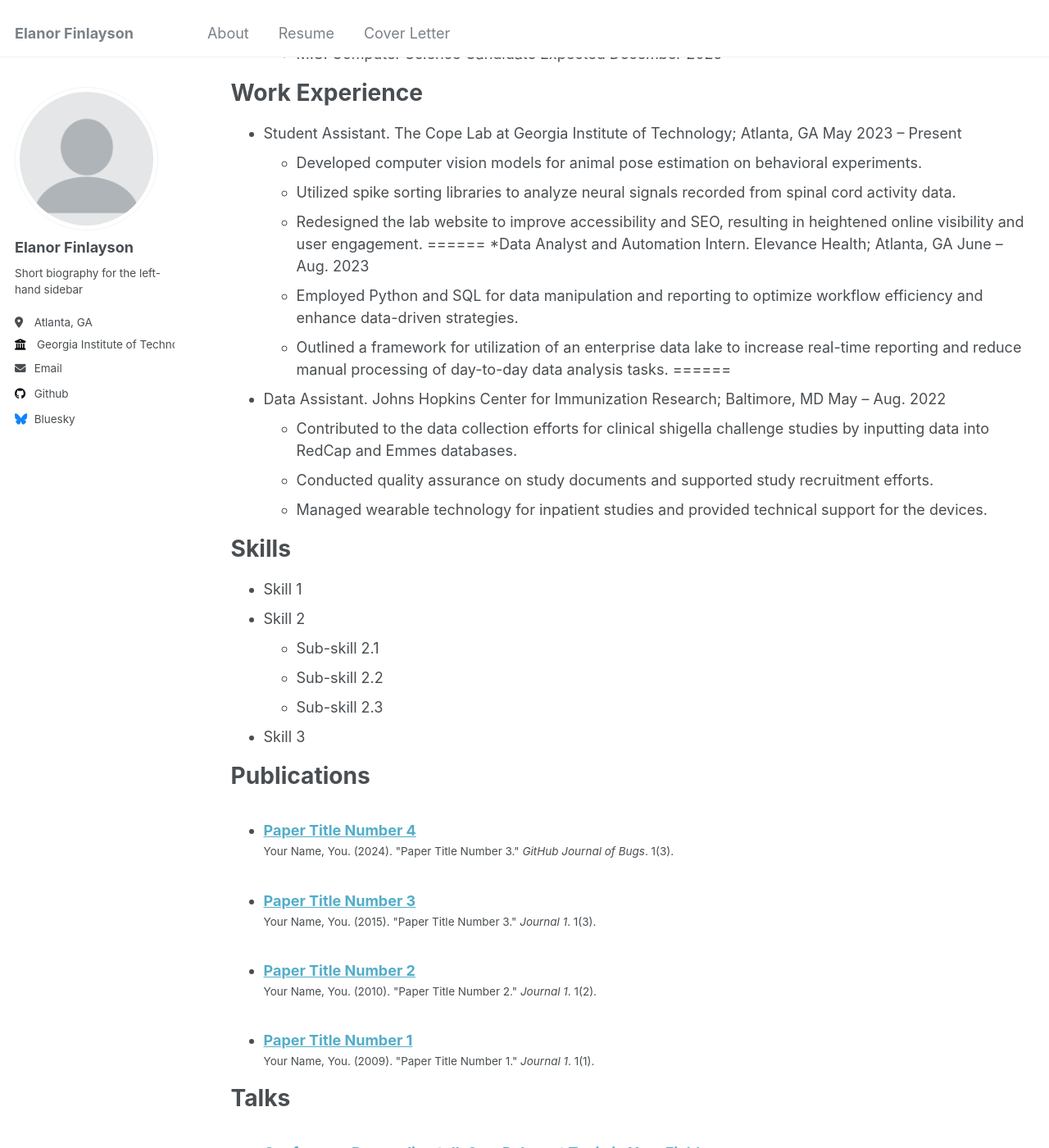
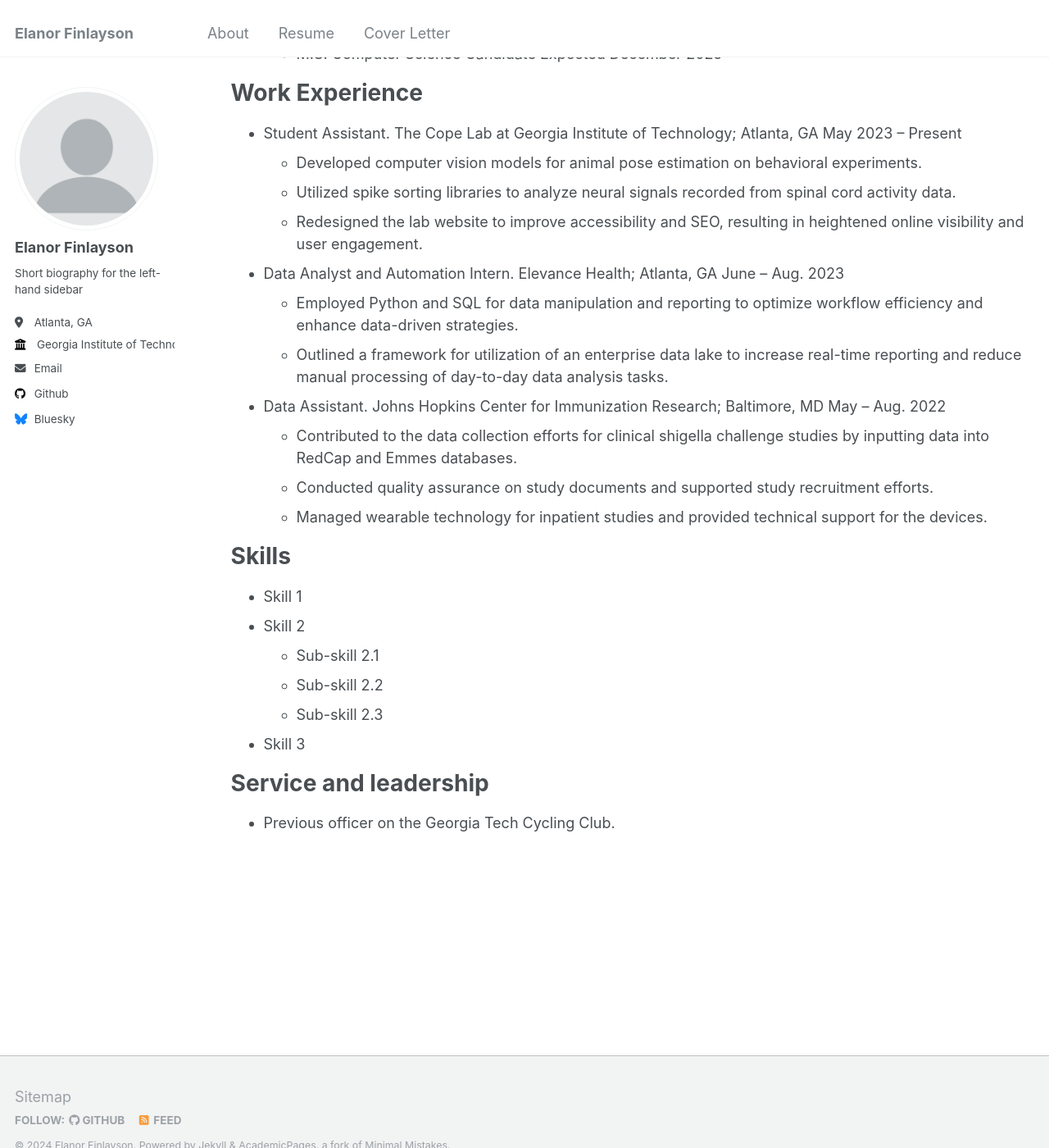
Before and after one commit to efin396/efin396.github.io, a Jekyll site: the page built from _pages/cv.md, in a window 1280 px wide and 1400 px high, scrolled down 220 px. Shown: the whole window at 82% size. Built offline with Jekyll 4.4.1, drawn with Linux system fonts in a browser that asks for light colours; some of the changed text lies outside the part shown.

Commit message:
Update cv.md

```diff
--- a/_pages/cv.md
+++ b/_pages/cv.md
@@ -11,24 +11,26 @@ redirect_from:
 
 Education
 ======
+
 * Georgia Institute of Technology, Atlanta, GA
   * B.S. Computer Science Candidate Expected December 2024
   * M.S. Computer Science Candidate Expected December 2025
 
 Work Experience
 ======
+
 * Student Assistant. The Cope Lab at Georgia Institute of Technology; Atlanta, GA May 2023 – Present
   * Developed computer vision models for animal pose estimation on behavioral experiments.
   * Utilized spike sorting libraries to analyze neural signals recorded from spinal cord activity data.
   * Redesigned the lab website to improve accessibility and SEO, resulting in heightened online visibility and user
 engagement.
-======
-*Data Analyst and Automation Intern. Elevance Health; Atlanta, GA June – Aug. 2023
+
+* Data Analyst and Automation Intern. Elevance Health; Atlanta, GA June – Aug. 2023
   * Employed Python and SQL for data manipulation and reporting to optimize workflow efficiency and enhance
 data-driven strategies.
   * Outlined a framework for utilization of an enterprise data lake to increase real-time reporting and reduce
 manual processing of day-to-day data analysis tasks.
-======
+
 * Data Assistant. Johns Hopkins Center for Immunization Research; Baltimore, MD May – Aug. 2022
   * Contributed to the data collection efforts for clinical shigella challenge studies by inputting data into RedCap
 and Emmes databases.
@@ -45,24 +47,7 @@ Skills
   * Sub-skill 2.3
 * Skill 3
 
-Publications
-======
-  <ul>{% for post in site.publications reversed %}
-    {% include archive-single-cv.html %}
-  {% endfor %}</ul>
-
-Talks
-======
-  <ul>{% for post in site.talks reversed %}
-    {% include archive-single-talk-cv.html  %}
-  {% endfor %}</ul>
-
-Teaching
-======
-  <ul>{% for post in site.teaching reversed %}
-    {% include archive-single-cv.html %}
-  {% endfor %}</ul>
 
 Service and leadership
 ======
-* Currently signed in to 43 different slack teams
+* Previous officer on the Georgia Tech Cycling Club.
```
